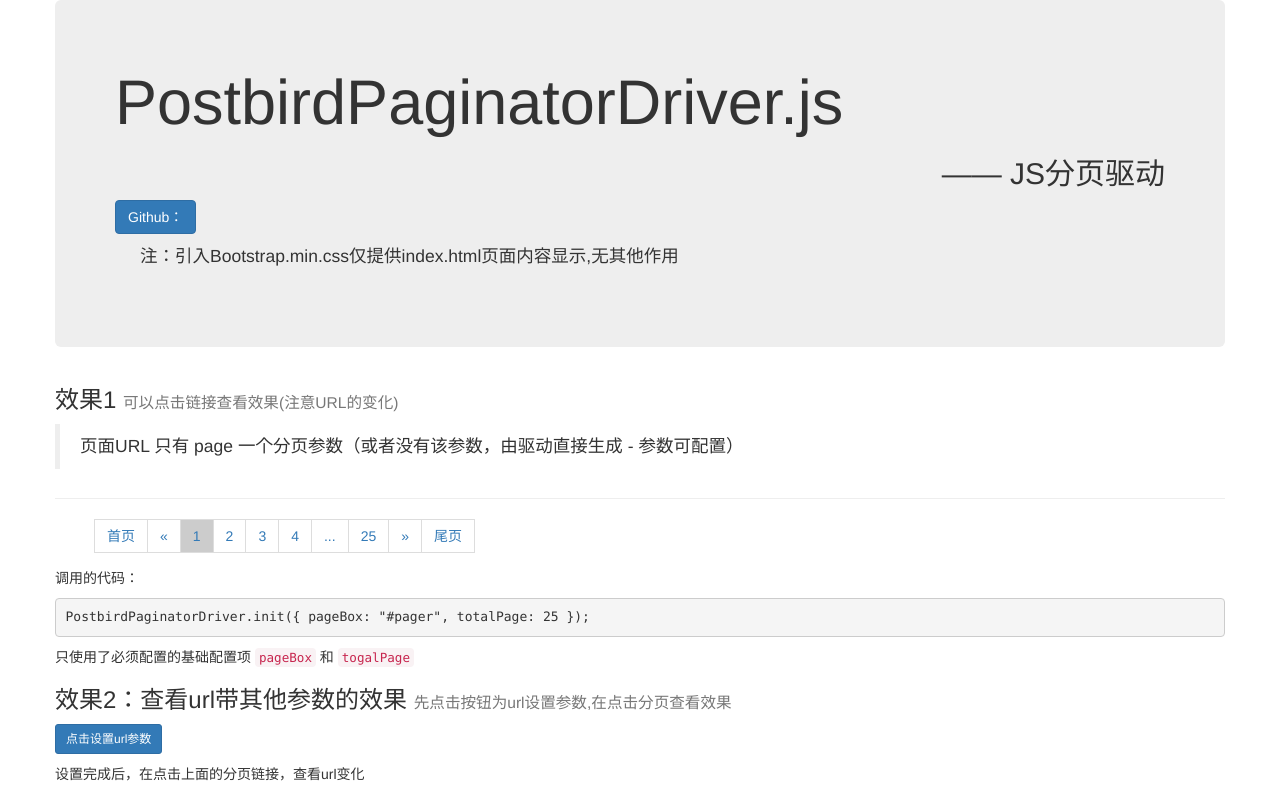
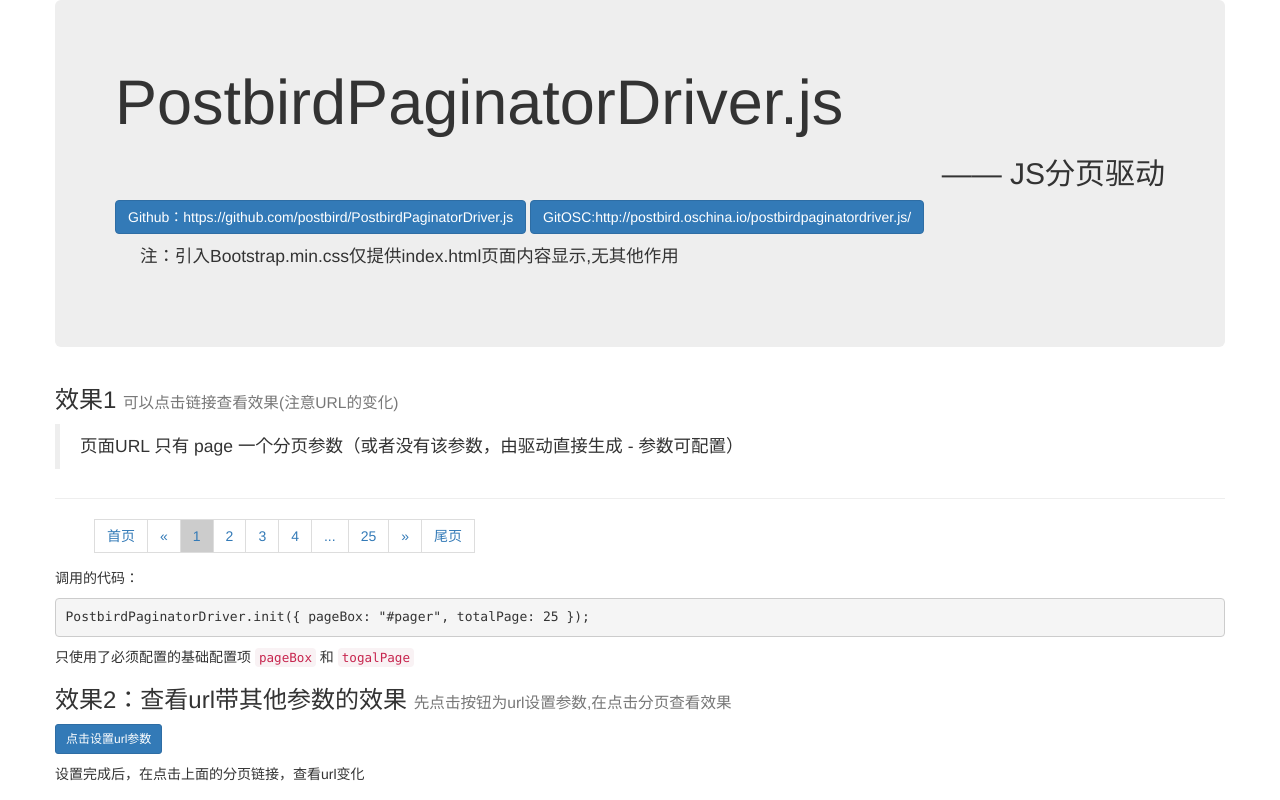
Before and after one commit to postbird/PostbirdPaginatorDriver.js, a plain HTML site: page index.html in a window 1280 px wide. Shown: the top 800 px of the page. Drawn offline with Linux system fonts and the light colour scheme.

Commit message:
update index

```diff
--- a/index.html
+++ b/index.html
@@ -17,7 +17,8 @@
             <div class="jumbotron" style="margin-top:0;margin-bottom:0;">
                 <h1>PostbirdPaginatorDriver.js</h1>
                 <h2 class="text-right">—— JS分页驱动</h2>
-                <a href="" class="btn btn-primary ">Github：</a>
+                <a href="https://github.com/postbird/PostbirdPaginatorDriver.js" class="btn btn-primary ">Github：https://github.com/postbird/PostbirdPaginatorDriver.js</a>
+                <a href="http://postbird.oschina.io/postbirdpaginatordriver.js/" class="btn btn-primary ">GitOSC:http://postbird.oschina.io/postbirdpaginatordriver.js/</a>
                 <blockquote>注：引入Bootstrap.min.css仅提供index.html页面内容显示,无其他作用</blockquote>
             </div>
         </div>
```
